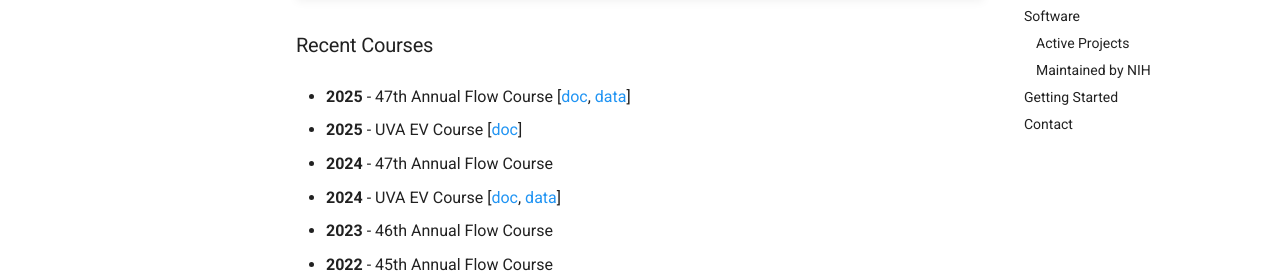
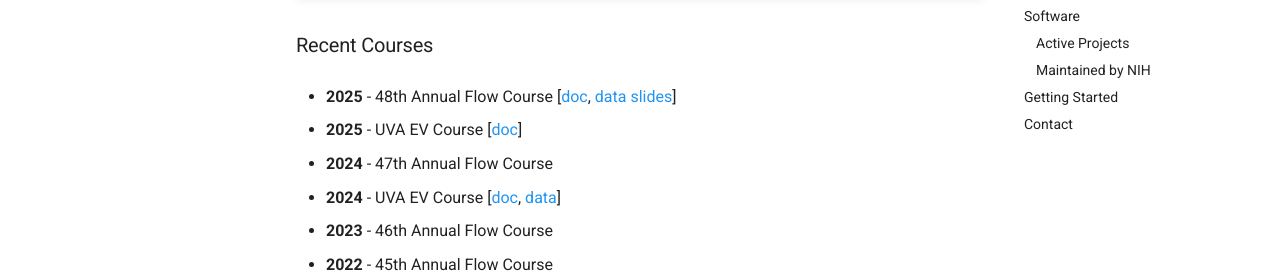
Before and after one commit to joadwe/personal-website, an MkDocs documentation site: the page built from docs/resources.md, in a window 1280 px wide and 900 px high, scrolled down 487 px. Shown: the part 173-452 px from the top of the window. Built offline with MkDocs 1.6.1 and Material for MkDocs 9.7.7, drawn with Linux system fonts in a browser that asks for light colours.

Commit message:
resource updates for AFC

```diff
--- a/docs/resources.md
+++ b/docs/resources.md
@@ -15,7 +15,7 @@
     Course materials and documentation from extracellular vesicle and flow cytometry training programs:
 
 ### Recent Courses
-* **2025** - 47th Annual Flow Course [[doc](https://docs.google.com/document/d/1oECh1BSzNmgDyKnuRYf1zfKGsGyXFUZDIdj-mz_Jki0/edit?usp=sharing){:target="_blank"}, [data](https://genboree.org/nano-ui/ld/datasets?filter=Manuscript.entContent.title%3A45th+Annual+Flow+Cytometry+Course){:target="_blank"}]
+* **2025** - 48th Annual Flow Course [[doc](https://docs.google.com/document/d/1oECh1BSzNmgDyKnuRYf1zfKGsGyXFUZDIdj-mz_Jki0/edit?usp=sharing){:target="_blank"}, [data](https://genboree.org/nano-ui/ld/datasets?filter=Manuscript.entContent.title%3A45th+Annual+Flow+Cytometry+Course){:target="_blank"} [slides](https://drive.google.com/file/d/1DqigO4vq22unQck1b828Ys6TigiqWYbK/view?usp=sharing){:target="_blank}]
 
 * **2025** - UVA EV Course [[doc](https://docs.google.com/document/d/1icJHnD8D_Jv-qTAkWWW8ZKmLRY6IImHdHrR-8KlDAmg/edit?usp=sharing){:target="_blank"}]
 
```
